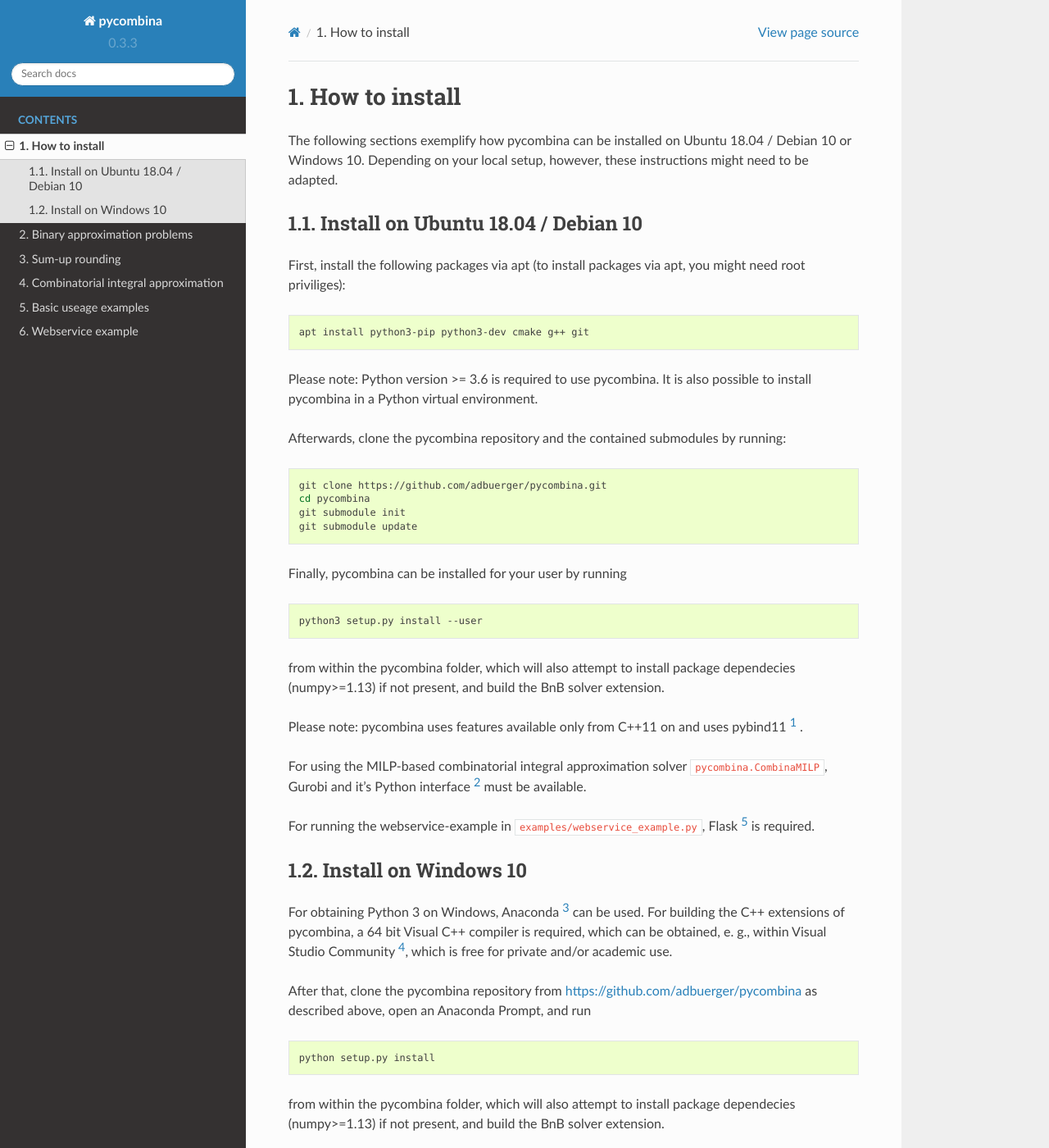
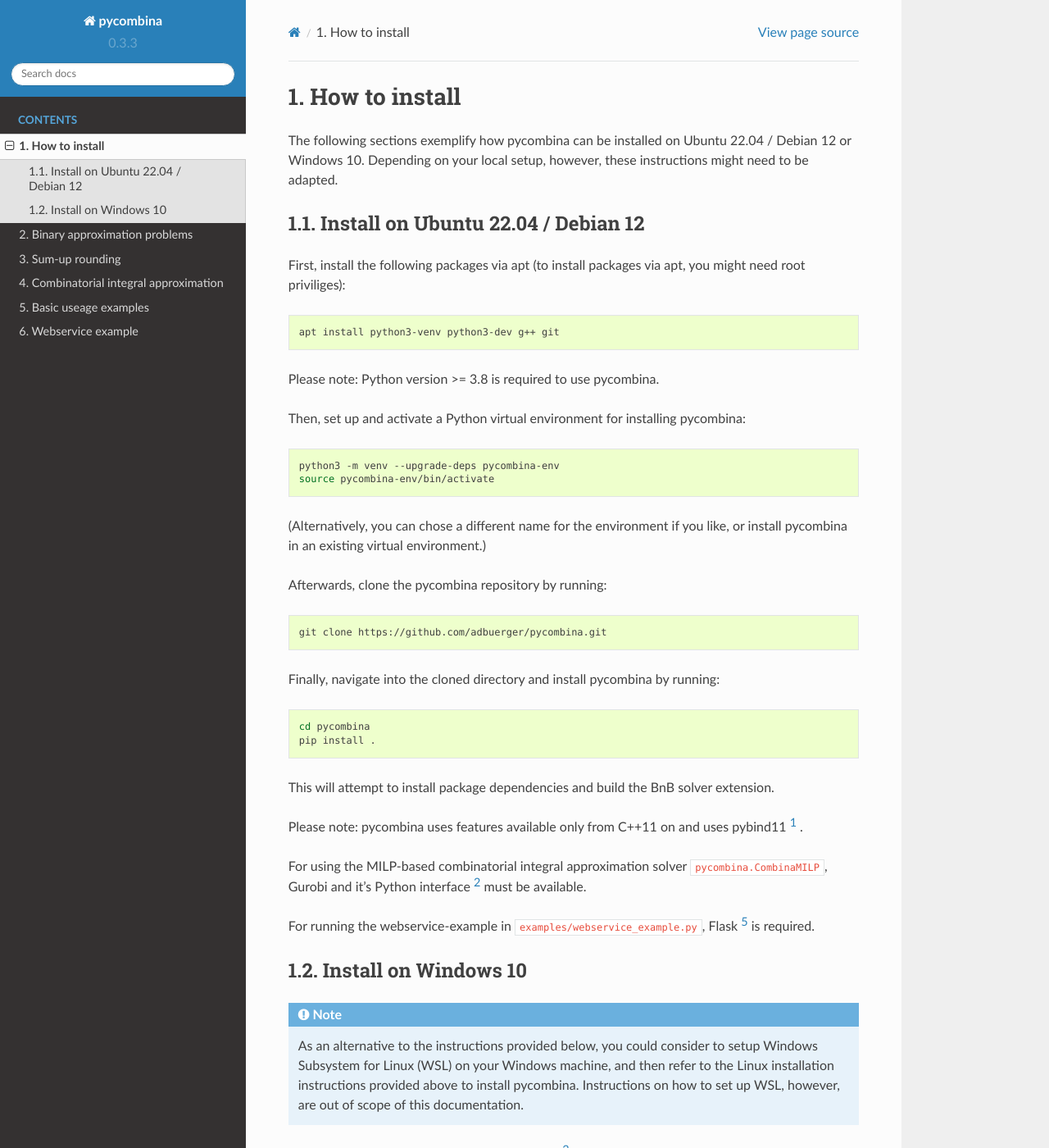
Before and after one commit to adbuerger/pycombina, a Sphinx documentation site: the page built from docs/source/install.rst, in a window 1280 px wide and 1400 px high. Shown: the whole window at 82% size. Built offline with Sphinx 7.4.7 and the Read the Docs theme 2.0.0, drawn with Linux system fonts in a browser that asks for light colours; some of the changed text lies outside the part shown.

Commit message:
update installation instructions

```diff
--- a/docs/source/install.rst
+++ b/docs/source/install.rst
@@ -19,36 +19,43 @@
 How to install
 ==============
 
-The following sections exemplify how pycombina can be installed on Ubuntu 18.04 / Debian 10 or Windows 10. Depending on your local setup, however, these instructions might need to be adapted.
+The following sections exemplify how pycombina can be installed on Ubuntu 22.04 / Debian 12 or Windows 10. Depending on your local setup, however, these instructions might need to be adapted.
 
 
-Install on Ubuntu 18.04 / Debian 10
+Install on Ubuntu 22.04 / Debian 12
 -----------------------------------
 
 First, install the following packages via apt (to install packages via apt, you might need root priviliges):
 
 .. code:: Bash
 
-    apt install python3-pip python3-dev cmake g++ git
+    apt install python3-venv python3-dev g++ git
 
-Please note: Python version >= 3.6 is required to use pycombina. It is also possible to install pycombina in a Python virtual environment.
+Please note: Python version >= 3.8 is required to use pycombina.
 
-Afterwards, clone the pycombina repository and the contained submodules by running:
+Then, set up and activate a Python virtual environment for installing pycombina:
+
+.. code:: Bash
+
+    python3 -m venv --upgrade-deps pycombina-env
+    source pycombina-env/bin/activate
+
+(Alternatively, you can chose a different name for the environment if you like, or install pycombina in an existing virtual environment.)
+
+Afterwards, clone the pycombina repository by running:
 
 .. code:: Bash
 
     git clone https://github.com/adbuerger/pycombina.git
-    cd pycombina
-    git submodule init
-    git submodule update
 
-Finally, pycombina can be installed for your user by running
+Finally, navigate into the cloned directory and install pycombina by running:
 
 .. code:: Bash
 
-    python3 setup.py install --user
+    cd pycombina
+    pip install .
 
-from within the pycombina folder, which will also attempt to install package dependecies (numpy>=1.13) if not present, and build the BnB solver extension.
+This will attempt to install package dependencies and build the BnB solver extension.
 
 Please note: pycombina uses features available only from C++11 on and uses pybind11 [#f5]_ .
 
@@ -60,15 +67,30 @@ For running the webservice-example in ``examples/webservice_example.py``, Flask
 Install on Windows 10
 ---------------------
 
+.. note::
+
+    As an alternative to the instructions provided below, you could consider to setup Windows Subsystem for Linux (WSL) on your Windows machine, and then refer to the Linux installation instructions provided above to install pycombina. Instructions on how to set up WSL, however, are out of scope of this documentation.
+
 For obtaining Python 3 on Windows, Anaconda [#f7]_ can be used. For building the C++ extensions of pycombina, a 64 bit Visual C++ compiler is required, which can be obtained, e. g., within Visual Studio Community [#f8]_, which is free for private and/or academic use.
 
-After that, clone the pycombina repository from https://github.com/adbuerger/pycombina as described above, open an Anaconda Prompt, and run
+Consider to set up a separate Conda environment for pycombina. Then, open an Anaconda Prompt and activate the environment that you want to install pycombina in.
+
+If you have git installed, you can clone the pycombina repository by running:
 
 .. code:: Bash
 
-    python setup.py install
+    git clone https://github.com/adbuerger/pycombina.git
 
-from within the pycombina folder, which will also attempt to install package dependecies (numpy>=1.13) if not present, and build the BnB solver extension.
+or alternatively your can download the latest version from https://github.com/adbuerger/pycombina using your web browser and extract the files afterwards.
+
+Finally, navigate into the cloned directory and install pycombina by running:
+
+.. code:: Bash
+
+    cd pycombina
+    pip install .
+
+This will attempt to install package dependencies and build the BnB solver extension.
 
 Please note: pycombina uses features available only from C++11 on and uses pybind11 [#f5]_ .
 
```
